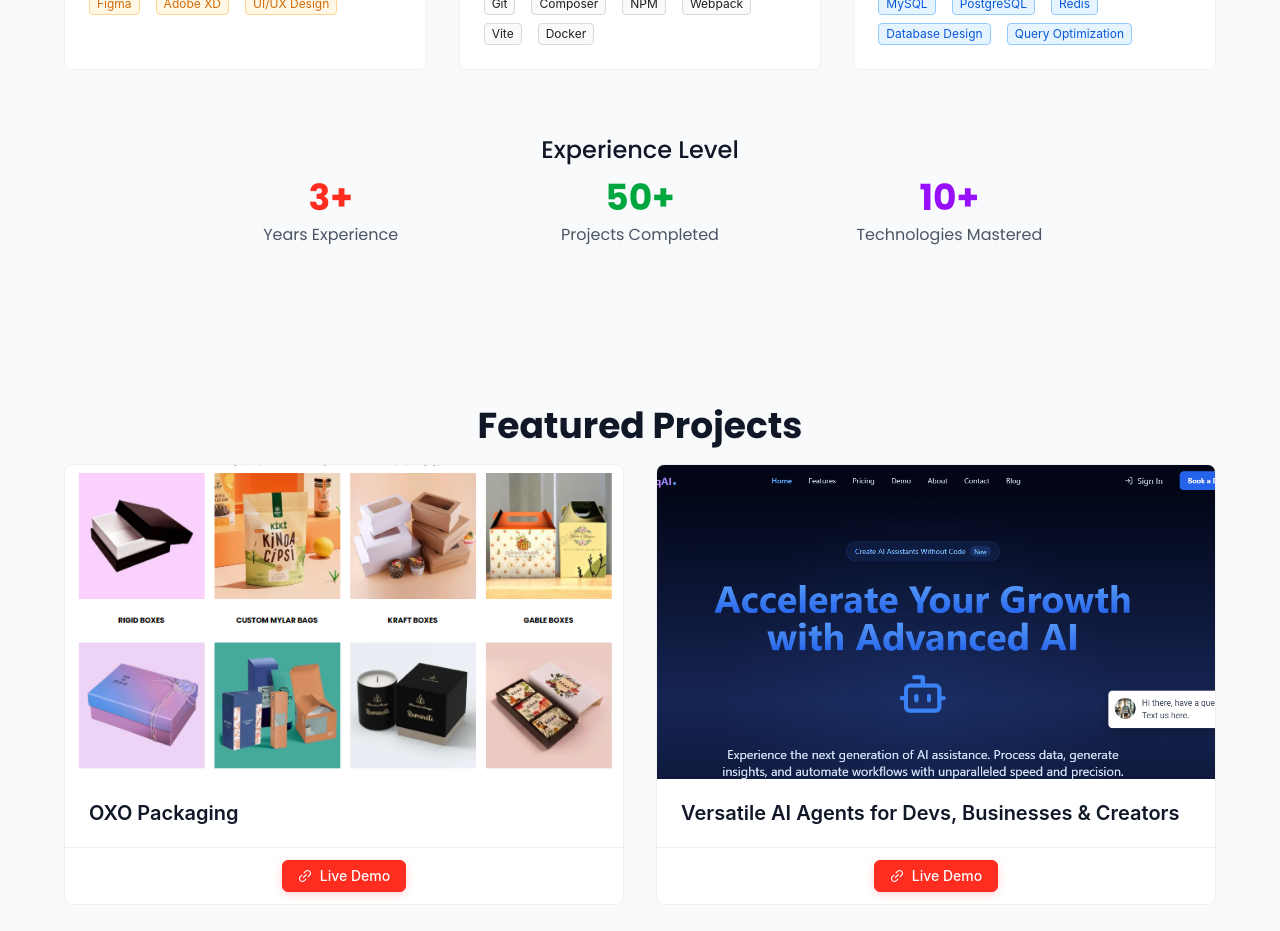
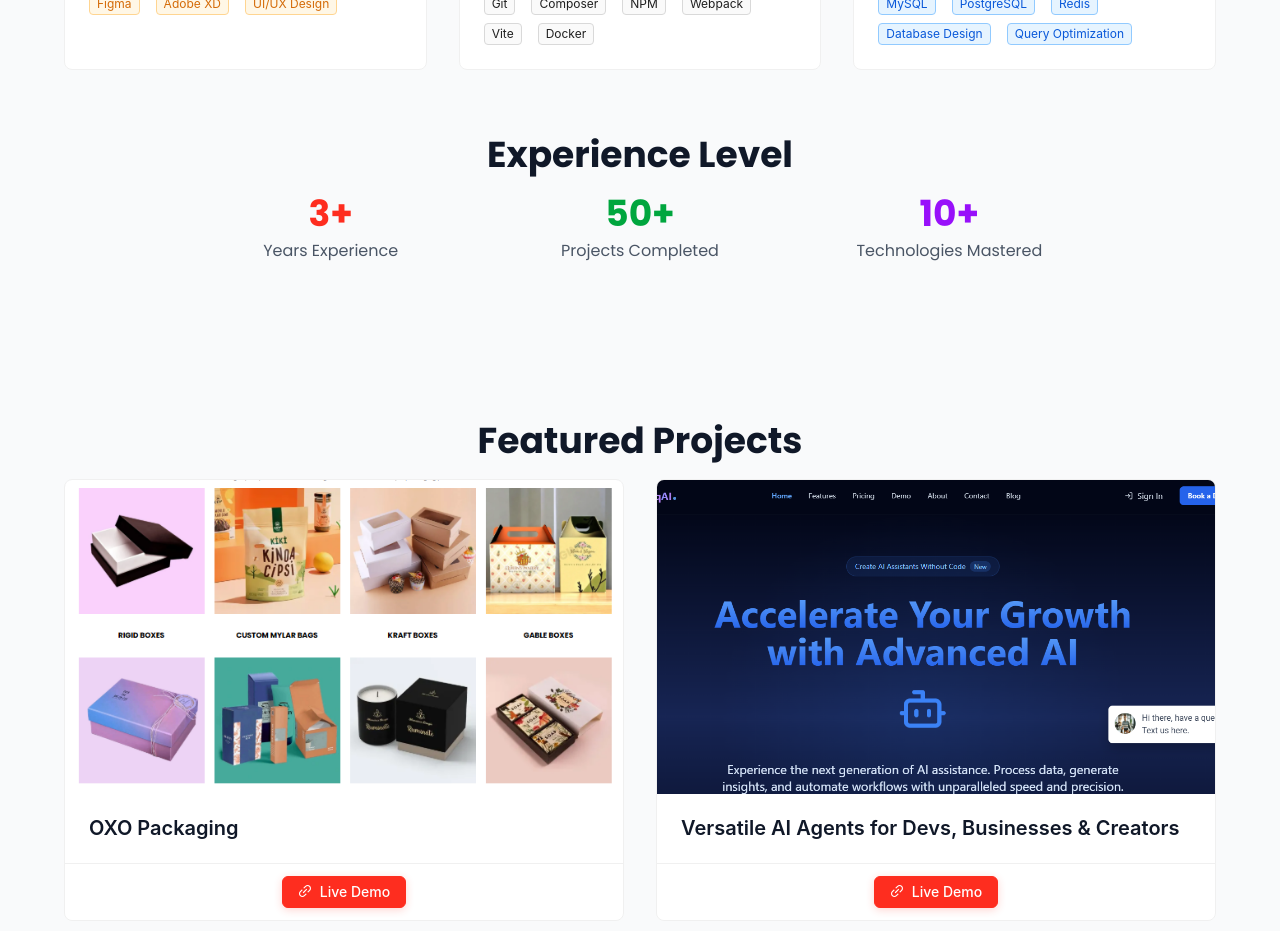
Before and after one commit to shahzadali50/porfolio-next-js, a Next.js app: page / in a window 1280 px wide. Shown: the part 1980-2911 px from the top of the page. Built offline with nearby package versions, Linux system fonts and the light colour scheme.

Commit message:
add image moving again

```diff
--- a/app/pages/component/Skills.tsx
+++ b/app/pages/component/Skills.tsx
@@ -44,7 +44,7 @@ export function Skills() {
     <section id="skills" className="py-20 bg-gray-50">
       <div className="container mx-auto px-4">
         <div className="max-w-6xl mx-auto">
-          <h2 className="font-36px text-center mb-12 text-gray-900">Technical Skills</h2>
+          <h2 className="font-36px text-center mb-4 text-gray-900">Technical Skills</h2>
 
           <div className="grid md:grid-cols-2 lg:grid-cols-3 gap-8">
             {skillCategories.map((category) => (
@@ -65,7 +65,7 @@ export function Skills() {
           </div>
 
           <div className="mt-16 text-center">
-            <h3 className="text-2xl font-semibold mb-8 text-gray-900">Experience Level</h3>
+            <h2 className="font-36px text-center mb-4 text-gray-900">Experience Level</h2>
             <div className="grid md:grid-cols-3 gap-8 max-w-4xl mx-auto">
               <div className="text-center">
                 <div className="text-4xl font-bold text-primary mb-2">3+</div>
```
